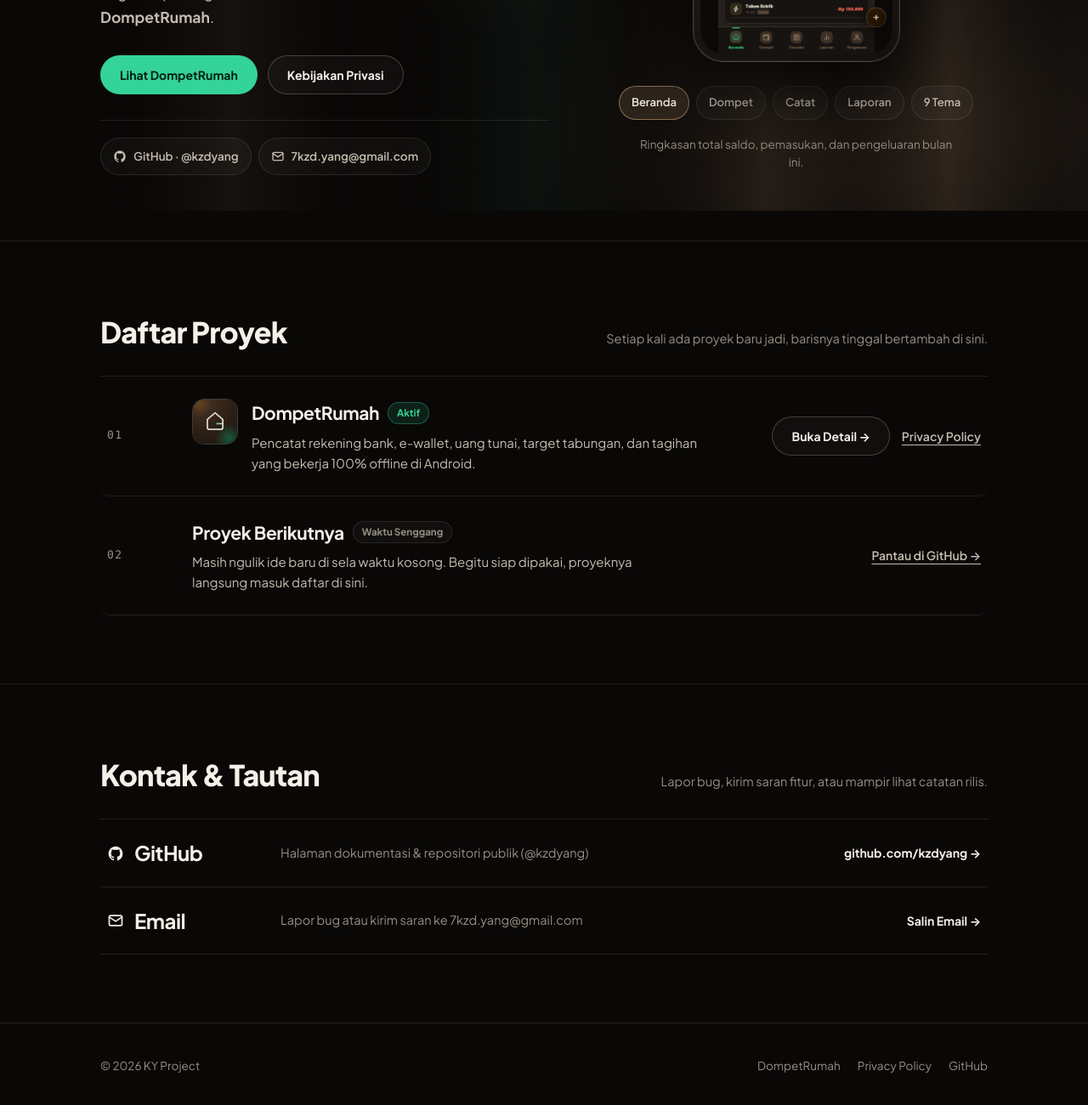
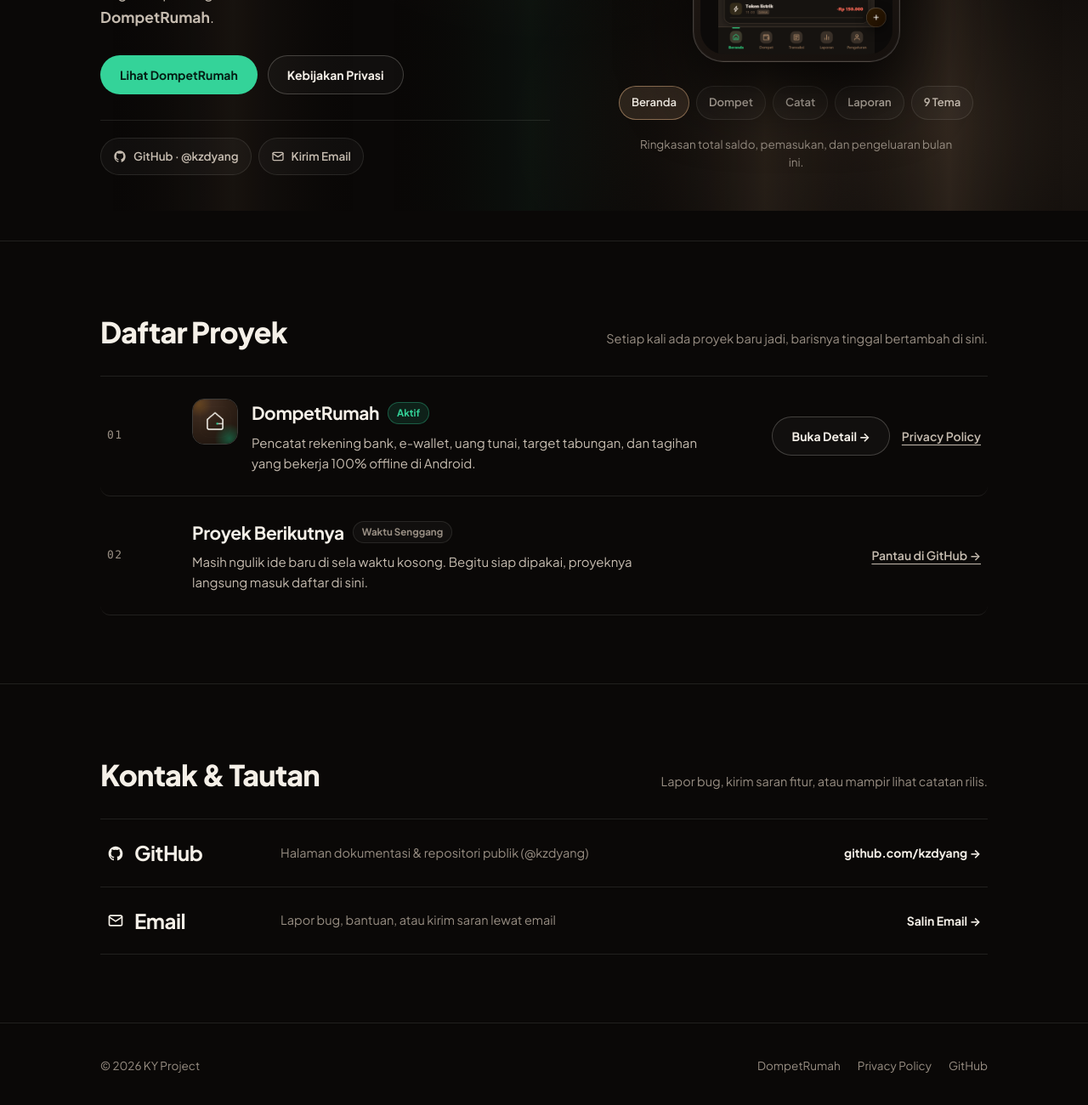
Before and after one commit to kzdyang/kzdyang.github.io, a plain HTML site: page index.html in a window 1280 px wide. Shown: the part 552-1852 px from the top of the page at 85% size. Drawn offline with nearby package versions, Linux system fonts and the light colour scheme; animation ran at ten frames a second.

Commit message:
Add files via upload

```diff
--- a/index.html
+++ b/index.html
@@ -85,12 +85,12 @@
                 </svg>
                 <span>GitHub · @kzdyang</span>
               </a>
-              <button class="social-pill" type="button" data-copy-email="7kzd.yang@gmail.com" style="cursor:pointer;">
+              <button class="social-pill" type="button" data-contact-email style="cursor:pointer;">
                 <svg width="16" height="16" viewBox="0 0 24 24" fill="none" stroke="currentColor" stroke-width="2" stroke-linecap="round" stroke-linejoin="round" aria-hidden="true">
                   <rect x="3" y="5" width="18" height="14" rx="2"></rect>
                   <path d="m3 7 9 6 9-6"></path>
                 </svg>
-                <span>7kzd.yang@gmail.com</span>
+                <span>Kirim Email</span>
               </button>
             </div>
           </div>
@@ -192,7 +192,7 @@
               <span class="channel-arrow">github.com/kzdyang →</span>
             </a>
 
-            <button class="channel-row" type="button" data-copy-email="7kzd.yang@gmail.com" data-reveal>
+            <button class="channel-row" type="button" data-contact-email data-reveal>
               <span class="channel-name">
                 <svg width="20" height="20" viewBox="0 0 24 24" fill="none" stroke="currentColor" stroke-width="2" stroke-linecap="round" stroke-linejoin="round" aria-hidden="true">
                   <rect x="3" y="5" width="18" height="14" rx="2"></rect>
@@ -200,7 +200,7 @@
                 </svg>
                 <span>Email</span>
               </span>
-              <span class="channel-desc">Lapor bug atau kirim saran ke 7kzd.yang@gmail.com</span>
+              <span class="channel-desc">Lapor bug, bantuan, atau kirim saran lewat email</span>
               <span class="channel-arrow">Salin Email →</span>
             </button>
           </div>
@@ -222,9 +222,9 @@
 
   <div id="kyToast" class="toast" role="status" aria-live="polite"></div>
 
+  <script src="./js/motion.js" defer></script>
   <script src="https://cdn.jsdelivr.net/npm/lenis@1.1.18/dist/lenis.min.js" defer></script>
   <script src="https://cdn.jsdelivr.net/npm/gsap@3.12.7/dist/gsap.min.js" defer></script>
   <script src="https://cdn.jsdelivr.net/npm/gsap@3.12.7/dist/ScrollTrigger.min.js" defer></script>
-  <script src="./js/motion.js" defer></script>
 </body>
 </html>
```
Also changed, not shown: 1 other file.
